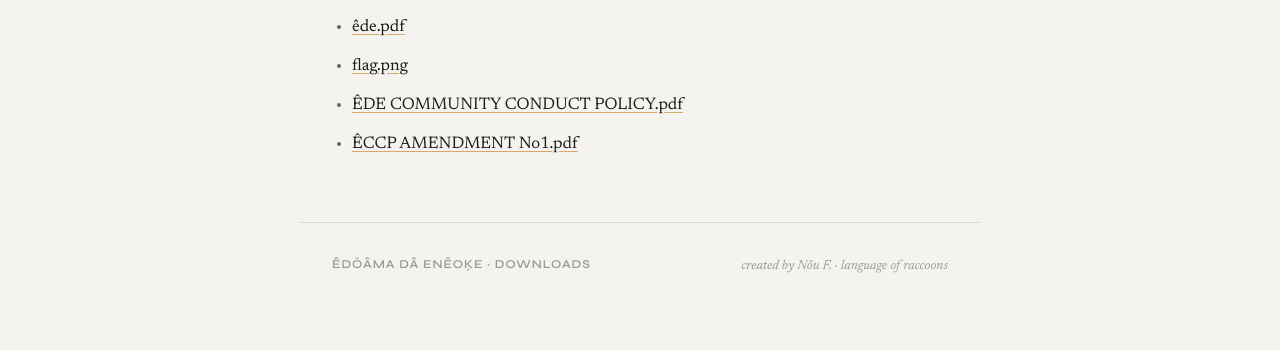
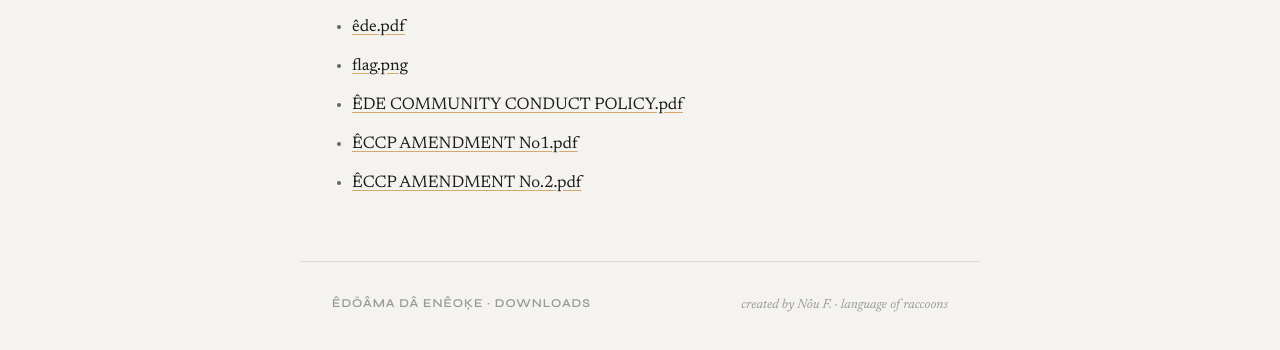
Before and after one commit to edoamalang/edoamalang.github.io, a plain HTML site: page downloads/index.html in a window 1280 px wide. Shown: the part 208-558 px from the top of the page. Drawn offline with Linux system fonts and the light colour scheme.

Commit message:
Update index.html

```diff
--- a/downloads/index.html
+++ b/downloads/index.html
@@ -74,6 +74,7 @@
       <li><a href="./flag.png">flag.png</a></li>
       <li><a href="./ÊDE COMMUNITY CONDUCT POLICY.pdf">ÊDE COMMUNITY CONDUCT POLICY.pdf</a></li>
       <li><a href="./ÊCCP AMENDMENT No1.pdf">ÊCCP AMENDMENT No1.pdf</a></li>
+      <li><a href="./ÊCCP AMENDMENT No.2.pdf">ÊCCP AMENDMENT No.2.pdf</a></li>
     </ul>
   </div>
 
```
